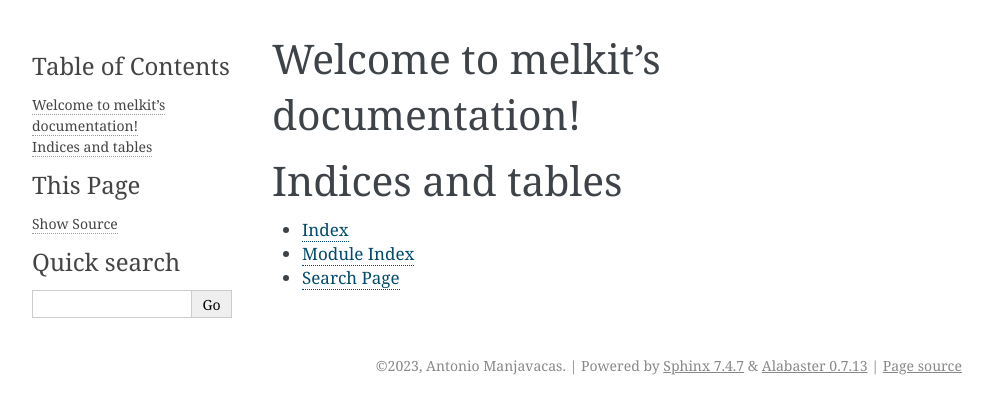
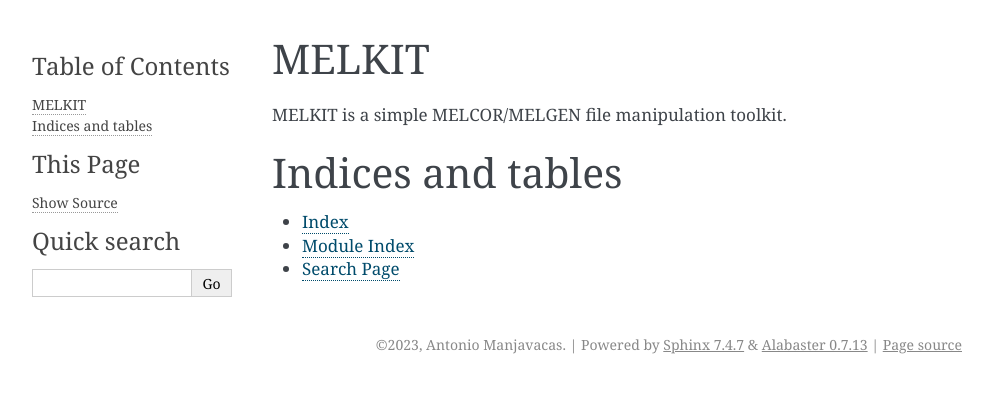
Before and after one commit to manjavacas/melkit, a Sphinx documentation site: the page built from docs/source/index.rst, in a window 1280 px wide. Shown: the top 414 px of the page, without its empty margins (148-1141 px from the left). Built offline with Sphinx 7.4.7, drawn with Linux system fonts in a browser that asks for light colours.

Commit message:
Updated docs

```diff
--- /dev/null
+++ b/docs/index.html
@@ -0,0 +1 @@
+<meta http-equiv="refresh" content="0; url=./build/html/index.html" />
--- a/docs/source/index.rst
+++ b/docs/source/index.rst
@@ -3,8 +3,10 @@
    You can adapt this file completely to your liking, but it should at least
    contain the root `toctree` directive.
 
-Welcome to melkit's documentation!
+MELKIT
 ==================================
+
+MELKIT is a simple MELCOR/MELGEN file manipulation toolkit.
 
 .. toctree::
    :maxdepth: 2
```
